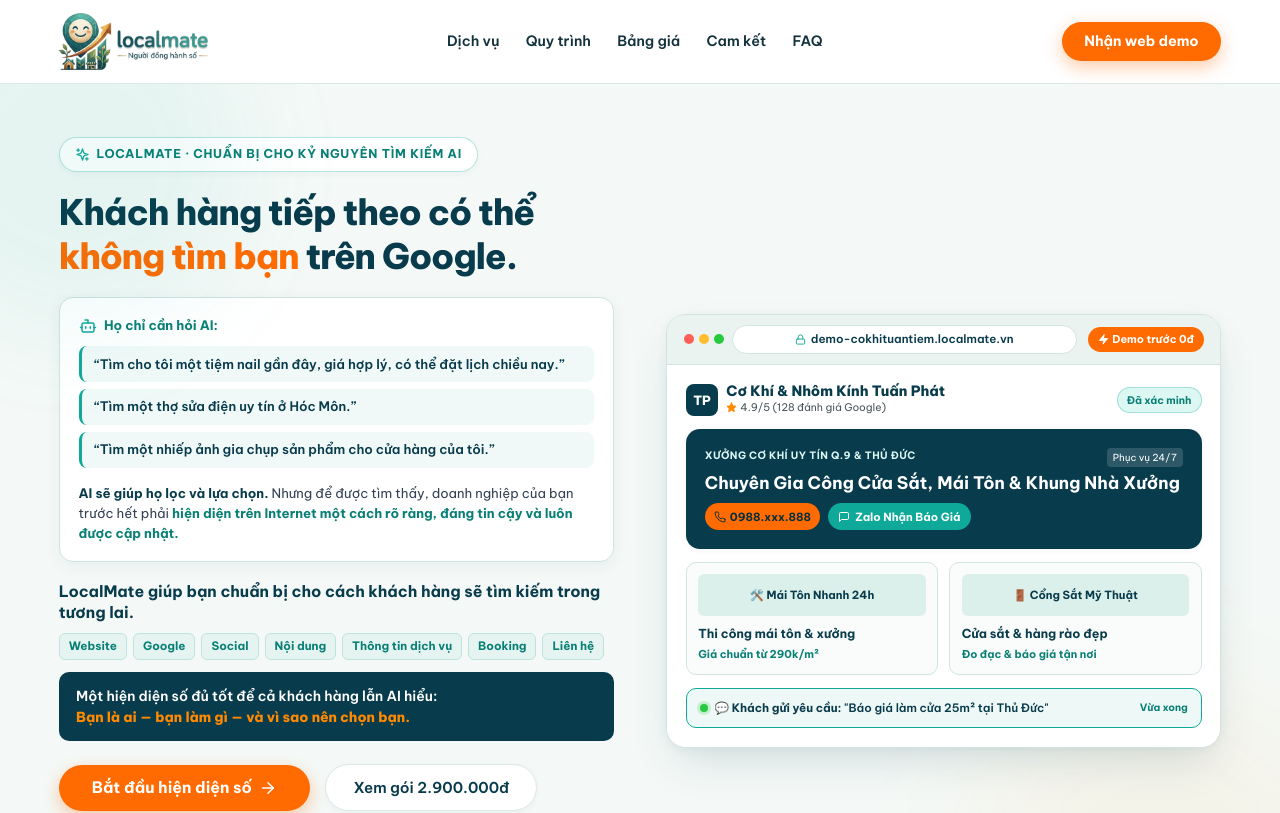
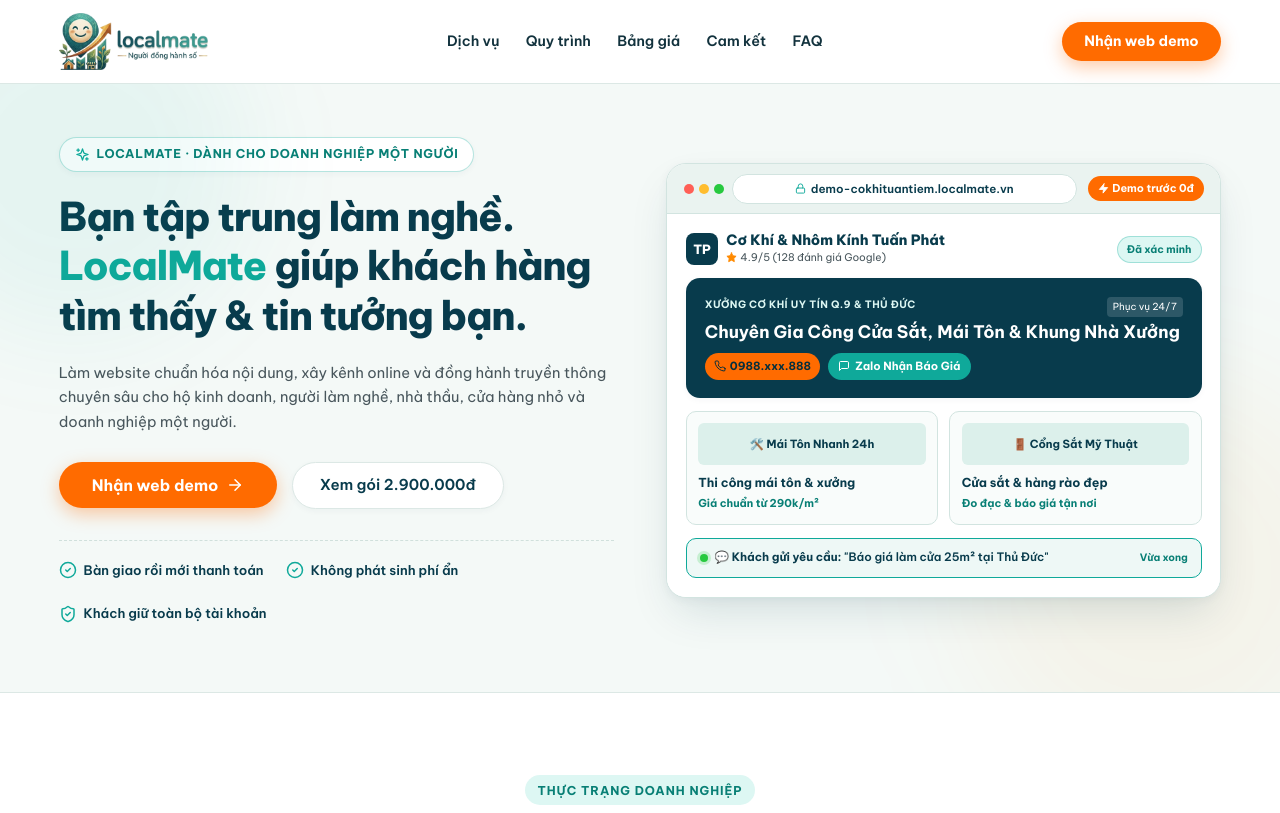
Before and after one commit to hungpixi/localmate-landing, a React (Vite) app: page / in a window 1280 px wide. Shown: the top 813 px of the page. Built offline with nearby package versions, Linux system fonts and the light colour scheme.

Commit message:
fix: restore original hero headline and description copy

```diff
--- a/src/components/sections/FinalCTASection.tsx
+++ b/src/components/sections/FinalCTASection.tsx
@@ -161,14 +161,14 @@
                 margin: 0
               }}
             >
-              Chuẩn bị cho hiện diện số của bạn ngay hôm nay.
+              Đừng bắt đầu bằng một hệ thống đắt tiền.
             </h2>
 
             <p style={{ fontSize: '1.05rem', color: '#e3f0f4', lineHeight: 1.65, margin: 0 }}>
-              Một hiện diện số đủ tốt để cả khách hàng lẫn AI hiểu: <strong>Bạn là ai — bạn làm gì — và vì sao nên chọn bạn.</strong>
+              Hãy bắt đầu bằng một nơi để khách hàng nhìn thấy bạn, hiểu bạn đang làm gì và biết cách liên hệ.
             </p>
 
-            <div style={{ backgroundColor: 'rgba(10, 70, 90, 0.75)', border: '1px solid rgba(15, 169, 154, 0.35)', borderRadius: 'var(--radius-lg)', padding: '1.25rem 1.35rem' }}>
+            <div style={{ backgroundColor: 'rgba(10, 70, 90, 0.75)', border: '1px solid rgba(15, 169, 154, 0.35)', borderRadius: 'var(--radius-lg)', padding: '1.25rem 1.35rem', backdropFilter: 'blur(8px)' }}>
               <div style={{ display: 'flex', alignItems: 'center', gap: '0.55rem', color: 'var(--color-teal-soft)', fontWeight: 700, marginBottom: '0.5rem' }}>
                 <ShieldCheck size={20} style={{ flexShrink: 0 }} />
                 <span>CAM KẾT AN TÂM 100%</span>
@@ -410,7 +410,7 @@
                       </span>
                     ) : (
                       <span style={{ display: 'flex', alignItems: 'center', justifyContent: 'center', gap: '0.5rem' }}>
-                        <Send size={18} /> Bắt đầu hiện diện số ngay
+                        <Send size={18} /> Nhận web demo cho doanh nghiệp
                       </span>
                     )}
                   </Button>
--- a/src/components/sections/HeroSection.tsx
+++ b/src/components/sections/HeroSection.tsx
@@ -1,7 +1,8 @@
 import React from 'react';
 import { Container } from '../ui/Container';
 import { Button } from '../ui/Button';
-import { CheckCircle2, Phone, MessageSquare, ShieldCheck, Sparkles, ArrowRight, Star, Zap, Lock, Search, Bot } from 'lucide-react';
+import { Badge } from '../ui/Badge';
+import { CheckCircle2, Phone, MessageSquare, ShieldCheck, Sparkles, ArrowRight, Star, Zap, Lock, ExternalLink } from 'lucide-react';
 
 export const HeroSection: React.FC = () => {
   const scrollToPricing = () => {
@@ -62,7 +63,7 @@
           }}
         >
           {/* Left Column Content */}
-          <div style={{ display: 'flex', flexDirection: 'column', gap: '1.25rem' }}>
+          <div style={{ display: 'flex', flexDirection: 'column', gap: '1.35rem' }}>
             {/* Eyebrow Badge */}
             <div>
               <span
@@ -83,7 +84,7 @@
                 }}
               >
                 <Sparkles size={15} color="var(--color-teal)" />
-                LOCALMATE · CHUẨN BỊ CHO KỶ NGUYÊN TÌM KIẾM AI
+                LOCALMATE · DÀNH CHO DOANH NGHIỆP MỘT NGƯỜI
               </span>
             </div>
 
@@ -91,104 +92,39 @@
             <h1
               style={{
                 color: 'var(--color-navy)',
-                fontSize: 'clamp(1.75rem, 3.5vw, 2.35rem)',
+                fontSize: 'var(--font-size-h1)',
                 fontWeight: 800,
                 lineHeight: 1.25,
                 letterSpacing: '-0.03em',
                 textWrap: 'balance'
               }}
             >
-              Khách hàng tiếp theo có thể <span style={{ color: 'var(--color-orange)' }}>không tìm bạn</span> trên Google.
+              Bạn tập trung làm nghề.<br />
+              <span style={{ color: 'var(--color-teal)' }}>LocalMate</span> giúp khách hàng tìm thấy &amp; tin tưởng bạn.
             </h1>
 
-            {/* AI Search Prompt Container (High contrast, light theme card, 0% glassmorphism) */}
-            <div
+            {/* Paragraph */}
+            <p
               style={{
-                backgroundColor: '#ffffff',
-                border: '1px solid #cce5e1',
-                borderRadius: '14px',
-                padding: '1.15rem 1.25rem',
-                boxShadow: '0 4px 16px rgba(8, 59, 76, 0.06)',
-                display: 'flex',
-                flexDirection: 'column',
-                gap: '0.65rem'
+                fontSize: 'var(--font-size-subtitle)',
+                color: 'var(--color-text-muted)',
+                lineHeight: 1.65,
+                fontWeight: 400,
+                maxWidth: '560px'
               }}
             >
-              <div style={{ display: 'flex', alignItems: 'center', gap: '0.5rem', color: 'var(--color-teal-dark)', fontWeight: 700, fontSize: '0.875rem' }}>
-                <Bot size={18} color="var(--color-teal)" />
-                <span>Họ chỉ cần hỏi AI:</span>
-              </div>
-
-              <div style={{ display: 'flex', flexDirection: 'column', gap: '0.45rem' }}>
-                <div style={{ backgroundColor: '#f0f9f8', padding: '0.5rem 0.85rem', borderRadius: '8px', borderLeft: '3px solid var(--color-teal)', fontSize: '0.875rem', color: 'var(--color-navy)', fontWeight: 600 }}>
-                  “Tìm cho tôi một tiệm nail gần đây, giá hợp lý, có thể đặt lịch chiều nay.”
-                </div>
-                <div style={{ backgroundColor: '#f0f9f8', padding: '0.5rem 0.85rem', borderRadius: '8px', borderLeft: '3px solid var(--color-teal)', fontSize: '0.875rem', color: 'var(--color-navy)', fontWeight: 600 }}>
-                  “Tìm một thợ sửa điện uy tín ở Hóc Môn.”
-                </div>
-                <div style={{ backgroundColor: '#f0f9f8', padding: '0.5rem 0.85rem', borderRadius: '8px', borderLeft: '3px solid var(--color-teal)', fontSize: '0.875rem', color: 'var(--color-navy)', fontWeight: 600 }}>
-                  “Tìm một nhiếp ảnh gia chụp sản phẩm cho cửa hàng của tôi.”
-                </div>
-              </div>
-
-              <p style={{ margin: '0.35rem 0 0 0', fontSize: '0.875rem', color: '#334155', lineHeight: 1.55 }}>
-                <strong style={{ color: 'var(--color-navy)' }}>AI sẽ giúp họ lọc và lựa chọn.</strong> Nhưng để được tìm thấy, doanh nghiệp của bạn trước hết phải <strong style={{ color: 'var(--color-teal-dark)' }}>hiện diện trên Internet một cách rõ ràng, đáng tin cậy và luôn được cập nhật.</strong>
-              </p>
-            </div>
-
-            {/* Subheading & Core Value Statement */}
-            <div style={{ display: 'flex', flexDirection: 'column', gap: '0.65rem' }}>
-              <h3 style={{ fontSize: '1.05rem', fontWeight: 700, color: 'var(--color-navy)', margin: 0 }}>
-                LocalMate giúp bạn chuẩn bị cho cách khách hàng sẽ tìm kiếm trong tương lai.
-              </h3>
-
-              {/* 7 Channels Tag Bar */}
-              <div style={{ display: 'flex', flexWrap: 'wrap', gap: '0.4rem', alignItems: 'center' }}>
-                {['Website', 'Google', 'Social', 'Nội dung', 'Thông tin dịch vụ', 'Booking', 'Liên hệ'].map((tag, idx) => (
-                  <span
-                    key={idx}
-                    style={{
-                      fontSize: '0.775rem',
-                      fontWeight: 700,
-                      backgroundColor: '#e6f4f1',
-                      color: 'var(--color-teal-dark)',
-                      padding: '0.2rem 0.6rem',
-                      borderRadius: '6px',
-                      border: '1px solid #bde3dc'
-                    }}
-                  >
-                    {tag}
-                  </span>
-                ))}
-              </div>
-
-              {/* Core Thesis Highlight */}
-              <div
-                style={{
-                  backgroundColor: '#083b4c',
-                  color: '#ffffff',
-                  padding: '0.9rem 1.15rem',
-                  borderRadius: '10px',
-                  fontSize: '0.925rem',
-                  fontWeight: 600,
-                  lineHeight: 1.5,
-                  marginTop: '0.2rem'
-                }}
-              >
-                Một hiện diện số đủ tốt để cả khách hàng lẫn AI hiểu:<br />
-                <span style={{ color: '#ff8a00', fontWeight: 800 }}>Bạn là ai — bạn làm gì — và vì sao nên chọn bạn.</span>
-              </div>
-            </div>
+              Làm website chuẩn hóa nội dung, xây kênh online và đồng hành truyền thông chuyên sâu cho hộ kinh doanh, người làm nghề, nhà thầu, cửa hàng nhỏ và doanh nghiệp một người.
+            </p>
 
             {/* Action Buttons (CTAs) */}
-            <div className="hero-cta-group" style={{ marginTop: '0.3rem' }}>
+            <div className="hero-cta-group">
               <Button
                 variant="primary"
                 size="lg"
                 onClick={scrollToForm}
                 className="btn-primary"
               >
-                <span>Bắt đầu hiện diện số</span> <ArrowRight size={18} style={{ flexShrink: 0 }} />
+                <span>Nhận web demo</span> <ArrowRight size={18} style={{ flexShrink: 0 }} />
               </Button>
 
               <Button
```
